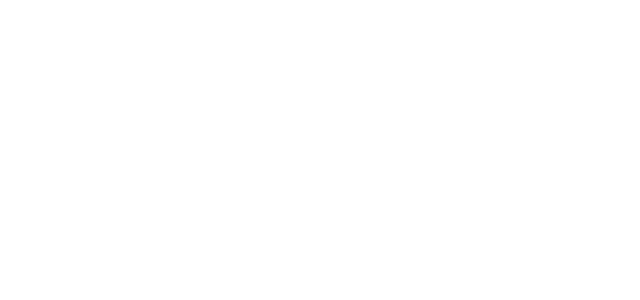
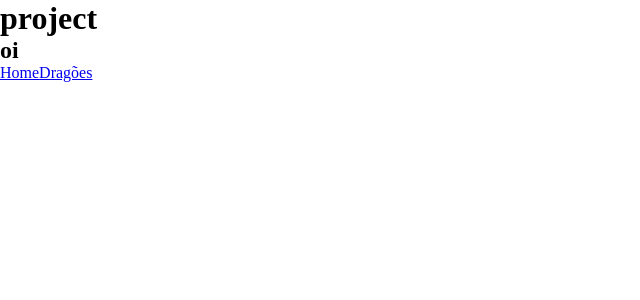
Before and after one commit to LunaBolsoni/Os-Mestres-do-Voo, a Vue app: page /dragoes in a window 1280 px wide. Before the commit this address had no page. Shown: the top 300 px of the page, without its empty margins (0-640 px from the left). Built offline with nearby package versions, Linux system fonts and the light colour scheme.

Commit message:
feat: criação do menu funcional

```diff
--- a/package.json
+++ b/package.json
@@ -12,7 +12,7 @@
   "dependencies": {
     "pinia": "^3.0.1",
     "vue": "^3.5.13",
-    "vue-router": "^4.5.0"
+    "vue-router": "^4.5.1"
   },
   "devDependencies": {
     "@vitejs/plugin-vue": "^5.2.3",
--- a/src/App.vue
+++ b/src/App.vue
@@ -4,6 +4,12 @@
 
 <template>
   <RouterView />
+  <div>
+    <nav>
+      <router-link to="/">Home</router-link>
+      <router-link to="/dragoes">Dragões</router-link>
+    </nav>
+  </div>
 </template>
 
 <style scoped>
--- a/src/router/index.js
+++ b/src/router/index.js
@@ -1,5 +1,6 @@
 import { createRouter, createWebHistory } from 'vue-router'
 import HomeView from '../views/HomeView.vue'
+import Dragoes from '../views/Dragoes.vue'
 
 const router = createRouter({
   history: createWebHistory(import.meta.env.BASE_URL),
@@ -9,6 +10,11 @@
       name: 'home',
       component: HomeView,
     },
+    {
+      path: '/dragoes',
+      name: 'dragoes',
+      component: Dragoes,
+    }
   ],
 })
 
--- /dev/null
+++ b/src/views/Dragoes.vue
@@ -0,0 +1,7 @@
+<script setup>
+</script>
+
+<template>
+  <h1>project</h1>
+  <h2>oi</h2>
+</template>
```
Also changed, not shown: 1 other file (tests, documents, lock files or other folders).
